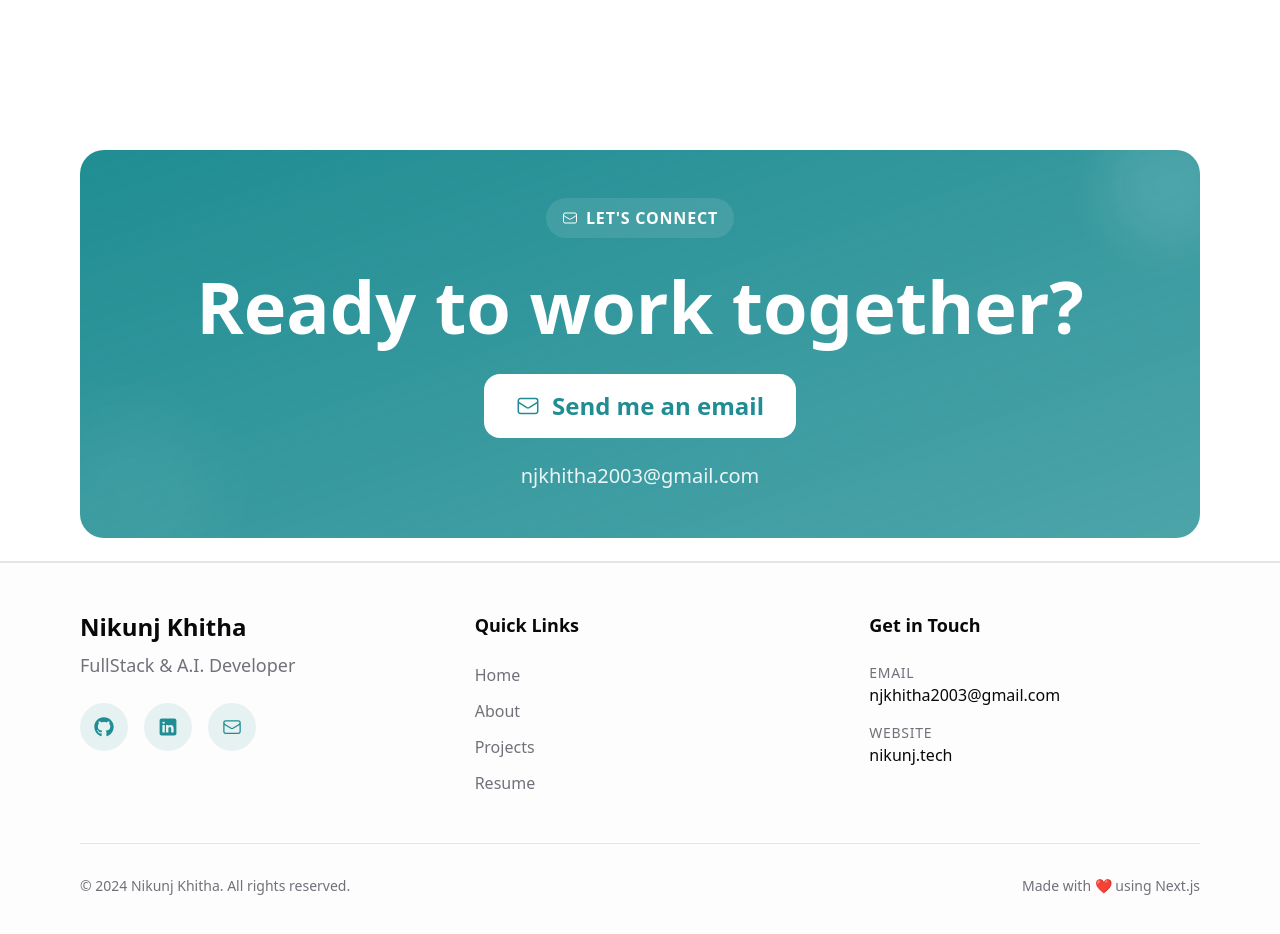
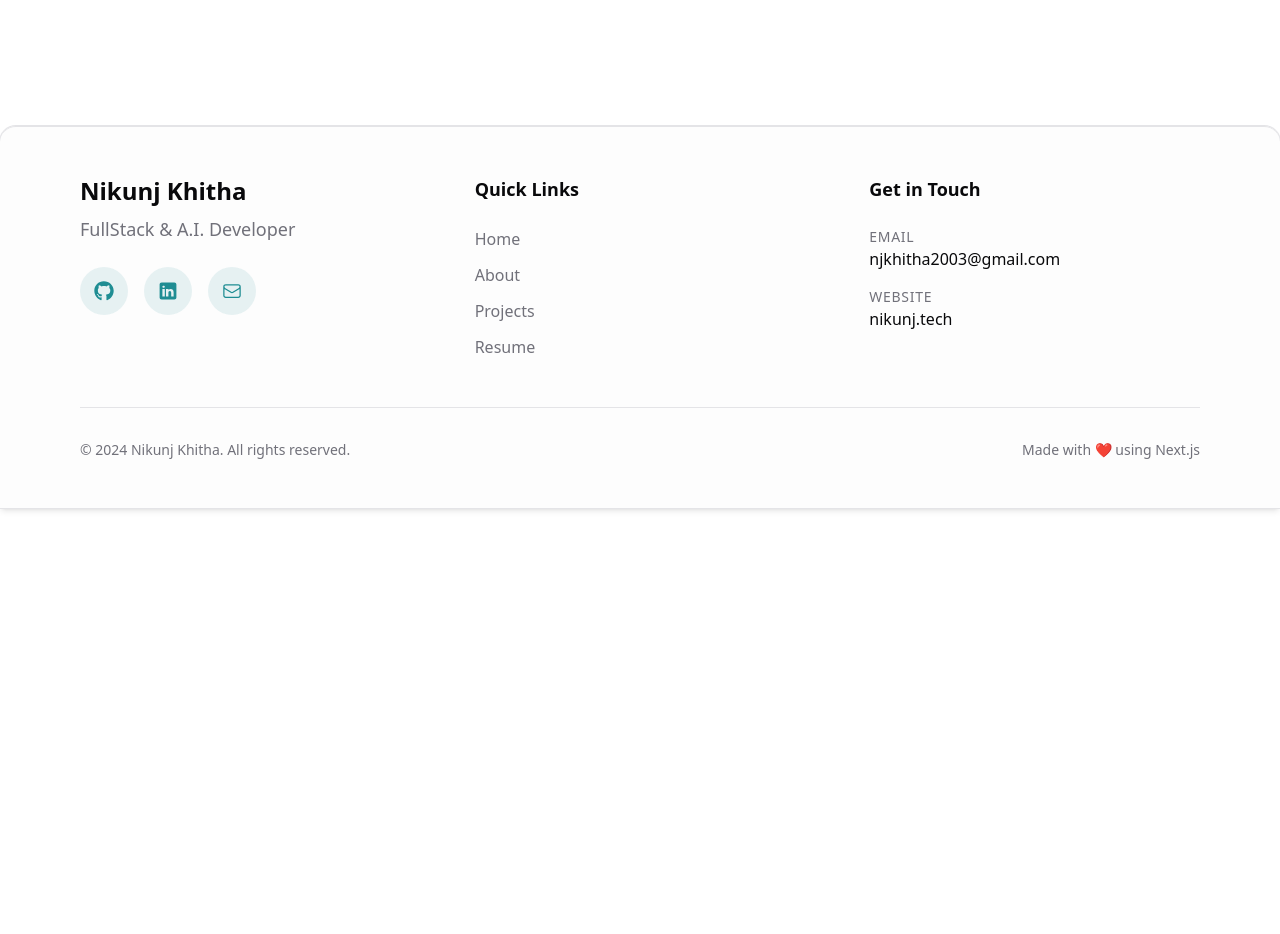
Before and after one commit to Nikunj2003/My-Next-Js-Portfolio, a Next.js app: page / in a window 1280 px wide. Shown: the part 2732-3666 px from the top of the page. After the commit the page ends 3240 px from the top, so only its background shows below. Built offline with nearby package versions, Linux system fonts and the light colour scheme.

Commit message:
refactor(layout): remove contact CTA section and adjust footer styling
The contact CTA section was removed as it's being relocated to a more prominent position in the layout. Also adjusted the footer's top border radius for better visual consistency.

```diff
--- a/src/layout/footer.tsx
+++ b/src/layout/footer.tsx
@@ -13,43 +13,9 @@ export default function Footer() {
 
   return (
     <footer className="w-full bg-transparent">
-      {/* Contact CTA Section */}
-      <div className="mx-auto max-w-7xl px-6 py-6 sm:px-14 md:px-20">
-        <div className="relative overflow-hidden rounded-3xl bg-gradient-to-br from-accent to-accent/80 p-6 text-background sm:p-8 lg:p-12">
-          <div className="relative z-10">
-            <div className="text-center">
-              <span className="inline-flex items-center gap-2 rounded-full bg-background/10 px-4 py-2 text-sm font-semibold uppercase tracking-wider text-background backdrop-blur-sm md:text-base">
-                <MailIcon className="h-4 w-4" />
-                Let's Connect
-              </span>
-            </div>
-            <h2 className="mt-8 text-center text-3xl font-bold sm:text-5xl lg:text-6xl xl:text-7xl">
-              Ready to work together?
-            </h2>
-            <div className="mt-8 flex flex-col items-center gap-6">
-              <a
-                href={`mailto:${siteMetadata.email}`}
-                target="_blank"
-                rel="noopener noreferrer"
-                className="group inline-flex items-center gap-3 rounded-2xl bg-background px-8 py-4 text-xl font-semibold text-accent transition-all duration-300 hover:scale-105 hover:shadow-xl sm:text-2xl"
-              >
-                <MailIcon className="h-6 w-6 transition-transform group-hover:scale-110" />
-                Send me an email
-              </a>
-              <p className="text-center text-lg opacity-90 sm:text-xl">
-                {siteMetadata.email}
-              </p>
-            </div>
-          </div>
-
-          {/* Background decoration */}
-          <div className="absolute -right-8 -top-8 h-32 w-32 rounded-full bg-background/10 blur-xl" />
-          <div className="absolute -bottom-8 -left-8 h-40 w-40 rounded-full bg-background/5 blur-2xl" />
-        </div>
-      </div>
 
       {/* Main Footer Content */}
-      <div className="border-t border-border bg-muted/20 backdrop-blur-lg shadow-md ring-1 ring-zinc-200 dark:ring-accent/50">
+      <div className="rounded-t-2xl border-t border-border bg-muted/20 backdrop-blur-lg shadow-md ring-1 ring-zinc-200 dark:ring-accent/50">
         <div className="mx-auto max-w-7xl px-6 py-12 sm:px-14 md:px-20">
           <div className="grid gap-12 md:grid-cols-3 lg:gap-16">
 
```
